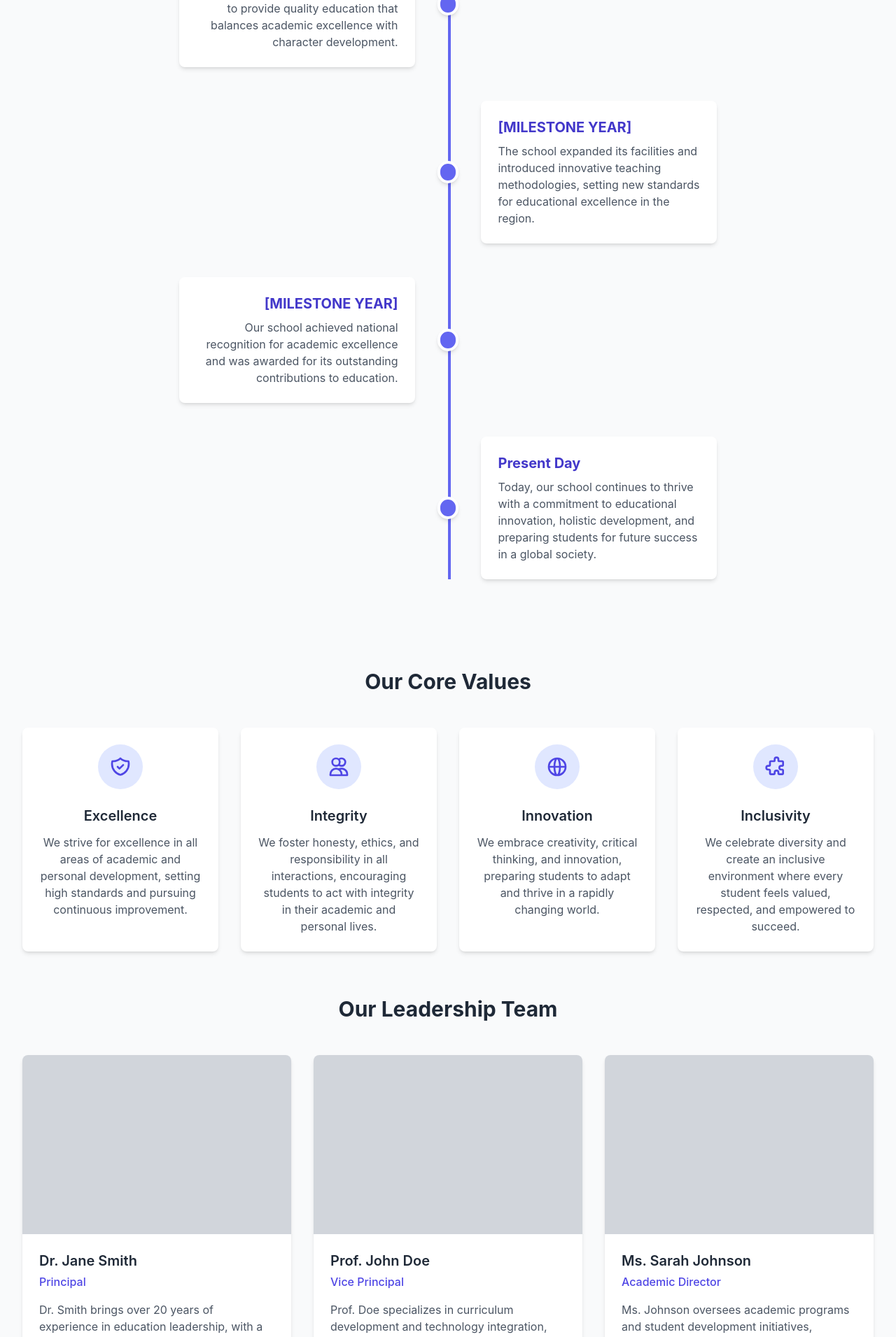
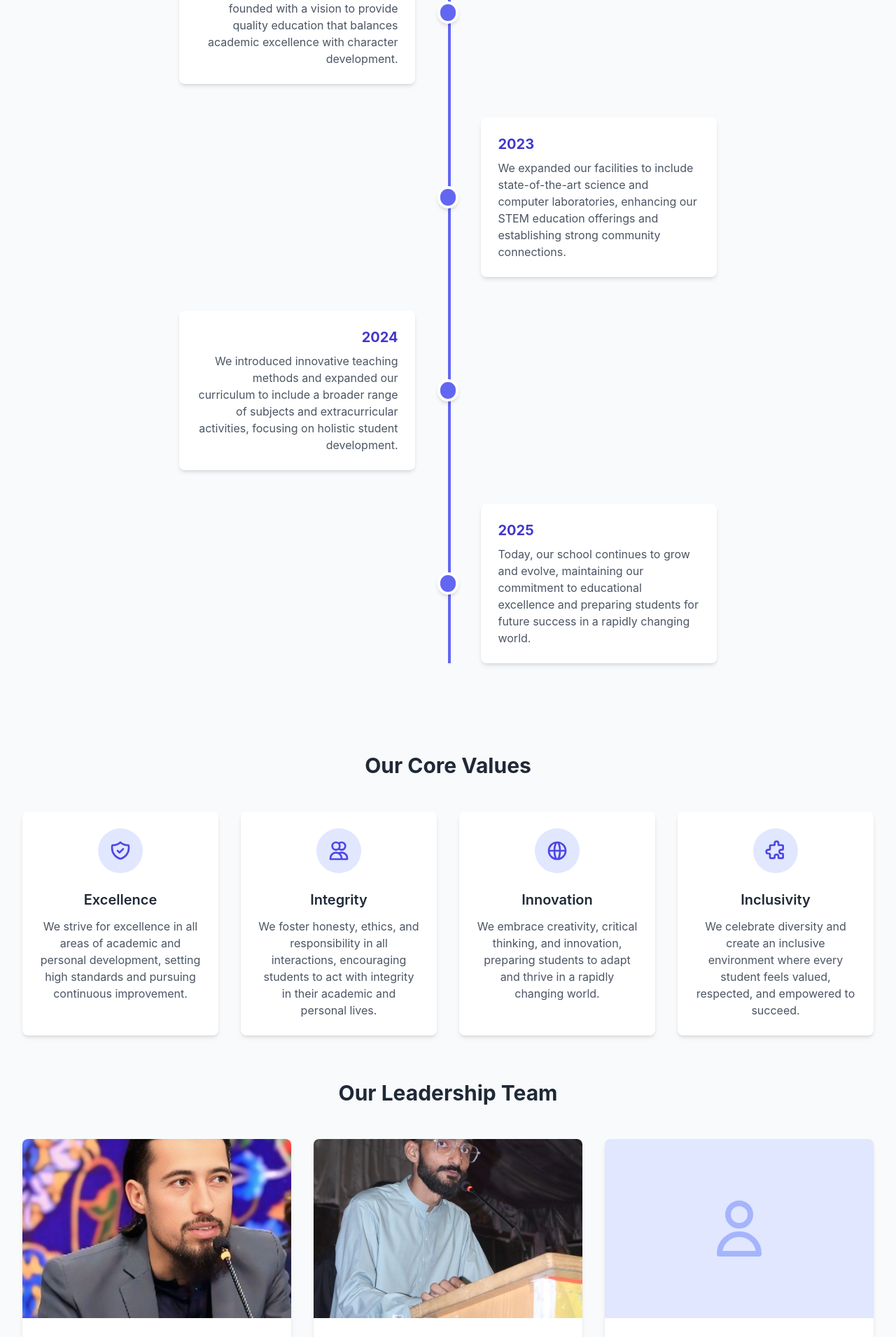
Before and after one commit to M-Sameer-Khan/School-Website, a React (Create React App) app in the folder client/: page /about in a window 1280 px wide. Shown: the part 880-2791 px from the top of the page at 70% size. Built offline with nearby package versions, Linux system fonts and the light colour scheme.

Commit message:
Update staff info and timeline: Add Abdul Rehman and Muhammad Sameer Khan with their profiles and correct timeline years (2022-2025)

```diff
--- a/client/src/pages/AboutPage.js
+++ b/client/src/pages/AboutPage.js
@@ -49,14 +49,14 @@ const AboutPage = () => {
 
               {/* Timeline Items */}
               <div className="relative z-10">
-                {/* Year 1 */}
+                {/* 2022 - Founding Year */}
                 <div className="mb-12 relative">
                   <div className="flex flex-col md:flex-row items-center">
                     <div className="md:w-1/2 md:pr-8 md:text-right order-1 md:order-1">
                       <div className="bg-white p-6 rounded-lg shadow-md">
-                        <h3 className="text-xl font-bold mb-2 text-primary-700">[FOUNDING YEAR]</h3>
+                        <h3 className="text-xl font-bold mb-2 text-primary-700">2022</h3>
                         <p className="text-gray-600">
-                          Our school was founded with a vision to provide quality education that balances academic excellence with character development.
+                          THE YES SCHOOLING SYSTEM was founded with a vision to provide quality education that balances academic excellence with character development.
                         </p>
                       </div>
                     </div>
@@ -65,30 +65,30 @@ const AboutPage = () => {
                   </div>
                 </div>
 
-                {/* Year 2 */}
+                {/* 2023 - First Milestone */}
                 <div className="mb-12 relative">
                   <div className="flex flex-col md:flex-row items-center">
                     <div className="md:w-1/2 md:pr-8 order-1 md:order-0"></div>
                     <div className="mx-auto md:mx-0 h-8 w-8 rounded-full bg-primary-500 border-4 border-white flex items-center justify-center shadow-md order-0 md:order-1 my-4 md:my-0"></div>
-                    <div className="md:w-1/2 md:pl-8 md:text-left order-2 md:order-2">
+                    <div className="md:w-1/2 md:pl-8 order-2 md:order-2">
                       <div className="bg-white p-6 rounded-lg shadow-md">
-                        <h3 className="text-xl font-bold mb-2 text-primary-700">[MILESTONE YEAR]</h3>
+                        <h3 className="text-xl font-bold mb-2 text-primary-700">2023</h3>
                         <p className="text-gray-600">
-                          The school expanded its facilities and introduced innovative teaching methodologies, setting new standards for educational excellence in the region.
+                          We expanded our facilities to include state-of-the-art science and computer laboratories, enhancing our STEM education offerings and establishing strong community connections.
                         </p>
                       </div>
                     </div>
                   </div>
                 </div>
 
-                {/* Year 3 */}
+                {/* 2024 - Second Milestone */}
                 <div className="mb-12 relative">
                   <div className="flex flex-col md:flex-row items-center">
                     <div className="md:w-1/2 md:pr-8 md:text-right order-1 md:order-1">
                       <div className="bg-white p-6 rounded-lg shadow-md">
-                        <h3 className="text-xl font-bold mb-2 text-primary-700">[MILESTONE YEAR]</h3>
+                        <h3 className="text-xl font-bold mb-2 text-primary-700">2024</h3>
                         <p className="text-gray-600">
-                          Our school achieved national recognition for academic excellence and was awarded for its outstanding contributions to education.
+                          We introduced innovative teaching methods and expanded our curriculum to include a broader range of subjects and extracurricular activities, focusing on holistic student development.
                         </p>
                       </div>
                     </div>
@@ -97,16 +97,16 @@ const AboutPage = () => {
                   </div>
                 </div>
 
-                {/* Year 4 - Present */}
+                {/* 2025 - Present */}
                 <div className="relative">
                   <div className="flex flex-col md:flex-row items-center">
                     <div className="md:w-1/2 md:pr-8 order-1 md:order-0"></div>
                     <div className="mx-auto md:mx-0 h-8 w-8 rounded-full bg-primary-500 border-4 border-white flex items-center justify-center shadow-md order-0 md:order-1 my-4 md:my-0"></div>
-                    <div className="md:w-1/2 md:pl-8 md:text-left order-2 md:order-2">
+                    <div className="md:w-1/2 md:pl-8 order-2 md:order-2">
                       <div className="bg-white p-6 rounded-lg shadow-md">
-                        <h3 className="text-xl font-bold mb-2 text-primary-700">Present Day</h3>
+                        <h3 className="text-xl font-bold mb-2 text-primary-700">2025</h3>
                         <p className="text-gray-600">
-                          Today, our school continues to thrive with a commitment to educational innovation, holistic development, and preparing students for future success in a global society.
+                          Today, our school continues to grow and evolve, maintaining our commitment to educational excellence and preparing students for future success in a rapidly changing world.
                         </p>
                       </div>
                     </div>
@@ -183,53 +183,57 @@ const AboutPage = () => {
         <div className="container mx-auto px-4">
           <h2 className="text-3xl font-bold mb-12 text-center text-gray-800">Our Leadership Team</h2>
           <div className="grid grid-cols-1 md:grid-cols-2 lg:grid-cols-3 gap-8">
-            {/* Leader 1 */}
+            {/* Principal - Abdul Rehman */}
             <div className="bg-white rounded-lg overflow-hidden shadow-md hover:shadow-xl transition-shadow duration-300">
-              <div className="h-64 bg-gray-300"></div>
+              <div className="h-64 bg-cover bg-center" style={{ backgroundImage: "url('/images/staff/abdul-rehman.jpg')" }}></div>
               <div className="p-6">
-                <h3 className="text-xl font-semibold mb-1 text-gray-800">Dr. Jane Smith</h3>
+                <h3 className="text-xl font-semibold mb-1 text-gray-800">Abdul Rehman</h3>
                 <p className="text-primary-600 font-medium mb-4">Principal</p>
                 <p className="text-gray-600 mb-4">
-                  Dr. Smith brings over 20 years of experience in education leadership, with a focus on innovative teaching methodologies and student-centered learning environments.
+                  Abdul Rehman is an experienced educator with a strong foundation in Urdu language and literature. He leads THE YES SCHOOLING SYSTEM with a vision for academic excellence and character development.
                 </p>
                 <p className="text-gray-500">
-                  Ph.D. in Educational Leadership<br />
-                  M.Ed. in Curriculum Development<br />
-                  B.A. in Education
+                  B.S in Urdu, University of Karachi<br />
+                  Educational Leadership Certification<br />
+                  School Management Training
                 </p>
               </div>
             </div>
 
-            {/* Leader 2 */}
+            {/* Vice Principal - Muhammad Sameer Khan */}
             <div className="bg-white rounded-lg overflow-hidden shadow-md hover:shadow-xl transition-shadow duration-300">
-              <div className="h-64 bg-gray-300"></div>
+              <div className="h-64 bg-cover bg-center" style={{ backgroundImage: "url('/images/staff/muhammad-sameer-khan.jpg')" }}></div>
               <div className="p-6">
-                <h3 className="text-xl font-semibold mb-1 text-gray-800">Prof. John Doe</h3>
+                <h3 className="text-xl font-semibold mb-1 text-gray-800">Muhammad Sameer Khan</h3>
                 <p className="text-primary-600 font-medium mb-4">Vice Principal</p>
                 <p className="text-gray-600 mb-4">
-                  Prof. Doe specializes in curriculum development and technology integration, leading our school's digital transformation initiatives and academic excellence programs.
+                  Muhammad Sameer Khan brings engineering expertise to education leadership. He also serves as a visiting lecturer at the Department of Applied Chemistry, University of Karachi.
                 </p>
                 <p className="text-gray-500">
-                  M.Ed. in Educational Technology<br />
-                  B.Sc. in Mathematics<br />
-                  Certified Educational Administrator
+                  M.E in Materials Engineering<br />
+                  NED University of Engineering & Technology<br />
+                  Visiting Lecturer, Department of Applied Chemistry, University of Karachi
                 </p>
               </div>
             </div>
 
-            {/* Leader 3 */}
+            {/* Academic Coordinator */}
             <div className="bg-white rounded-lg overflow-hidden shadow-md hover:shadow-xl transition-shadow duration-300">
-              <div className="h-64 bg-gray-300"></div>
+              <div className="h-64 bg-primary-100 flex items-center justify-center">
+                <svg className="w-24 h-24 text-primary-300" fill="none" stroke="currentColor" viewBox="0 0 24 24" xmlns="http://www.w3.org/2000/svg">
+                  <path strokeLinecap="round" strokeLinejoin="round" strokeWidth="2" d="M16 7a4 4 0 11-8 0 4 4 0 018 0zM12 14a7 7 0 00-7 7h14a7 7 0 00-7-7z"></path>
+                </svg>
+              </div>
               <div className="p-6">
-                <h3 className="text-xl font-semibold mb-1 text-gray-800">Ms. Sarah Johnson</h3>
-                <p className="text-primary-600 font-medium mb-4">Academic Director</p>
+                <h3 className="text-xl font-semibold mb-1 text-gray-800">Academic Coordinator</h3>
+                <p className="text-primary-600 font-medium mb-4">Curriculum Development</p>
                 <p className="text-gray-600 mb-4">
-                  Ms. Johnson oversees academic programs and student development initiatives, ensuring that our curriculum meets the highest standards and addresses diverse learning needs.
+                  Our Academic Coordinator oversees curriculum development and implementation, ensuring that our educational programs meet national standards while addressing the unique needs of our students.
                 </p>
                 <p className="text-gray-500">
-                  M.A. in Educational Psychology<br />
-                  B.A. in Child Development<br />
-                  Advanced Certification in Curriculum Design
+                  Experienced in educational program design<br />
+                  Student assessment and evaluation<br />
+                  Teacher training and development
                 </p>
               </div>
             </div>
--- a/client/src/pages/StaffPage.js
+++ b/client/src/pages/StaffPage.js
@@ -23,25 +23,25 @@ const StaffPage = () => {
       const staffData = [
         {
           id: 1,
-          name: 'Mr. Khalid Ahmed',
+          name: 'Abdul Rehman',
           position: 'Principal',
           department: 'administration',
-          bio: 'Mr. Khalid has over 20 years of experience in education leadership and holds a Masters degree in Education.',
-          education: 'M.Ed., University of Karachi',
+          bio: 'Abdul Rehman is an experienced educator with a strong foundation in Urdu language and literature.',
+          education: 'B.S in Urdu, University of Karachi',
           email: 'principal@theyesschoolingsystem.edu',
           phone: '0314-2315538',
-          image: 'https://source.unsplash.com/random/400x400/?principal,man'
+          image: '/images/staff/abdul-rehman.jpg'
         },
         {
           id: 2,
-          name: 'Mrs. Aisha Khan',
+          name: 'Muhammad Sameer Khan',
           position: 'Vice Principal',
           department: 'administration',
-          bio: 'Mrs. Aisha oversees academic programs and student development with 15 years of teaching experience.',
-          education: 'M.Sc. Mathematics, Punjab University',
+          bio: 'Muhammad Sameer Khan brings engineering expertise to education leadership. He also serves as a visiting lecturer at the Department of Applied Chemistry, University of Karachi.',
+          education: 'M.E in Materials Engineering, NED University of Engineering & Technology',
           email: 'viceprincipal@theyesschoolingsystem.edu',
           phone: '0311-8410539',
-          image: 'https://source.unsplash.com/random/400x400/?teacher,woman'
+          image: '/images/staff/muhammad-sameer-khan.jpg'
         },
         {
           id: 3,
```
Also changed, not shown: client/public/images/staff/abdul-rehman.jpg (added), client/public/images/staff/muhammad-sameer-khan.jpg (added).
